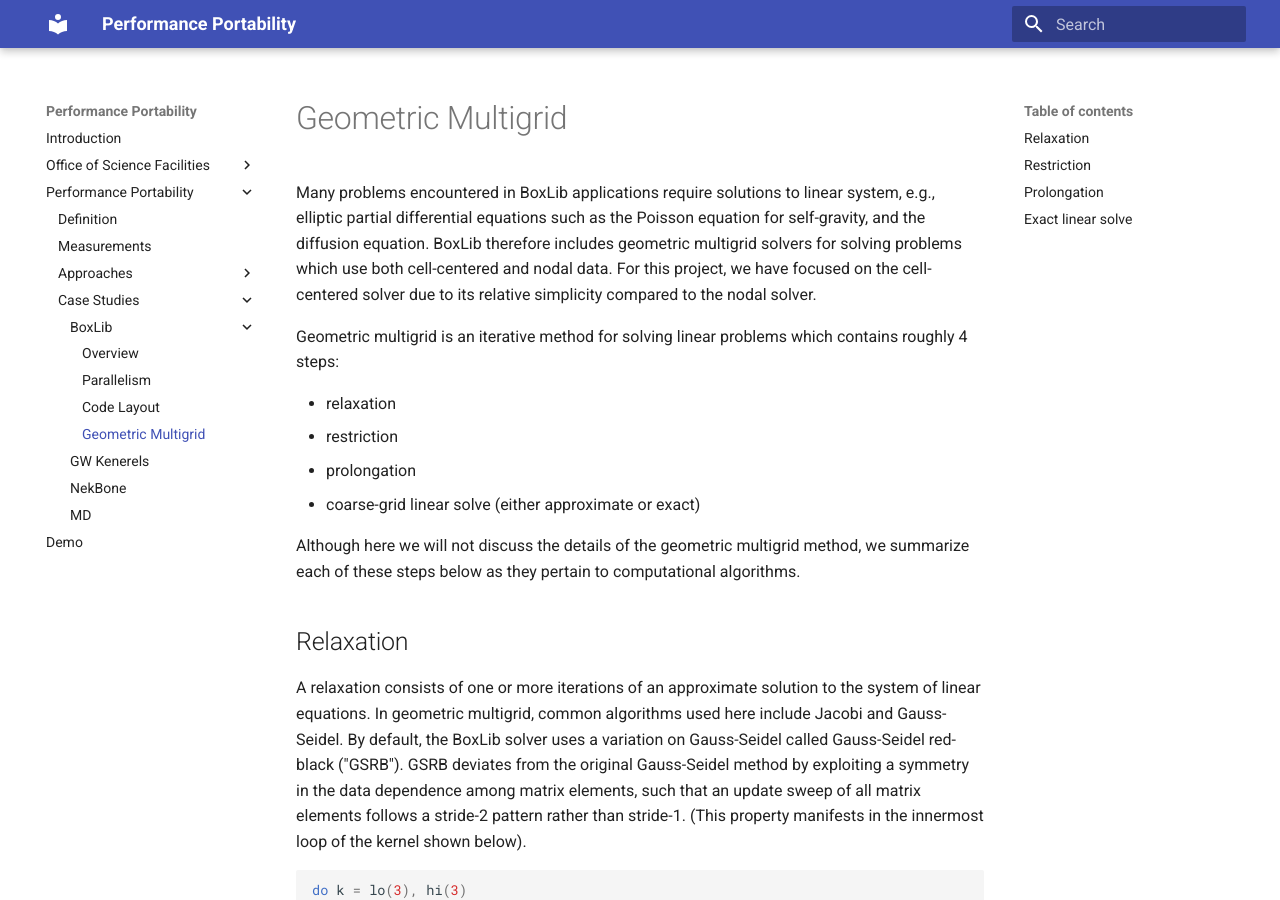
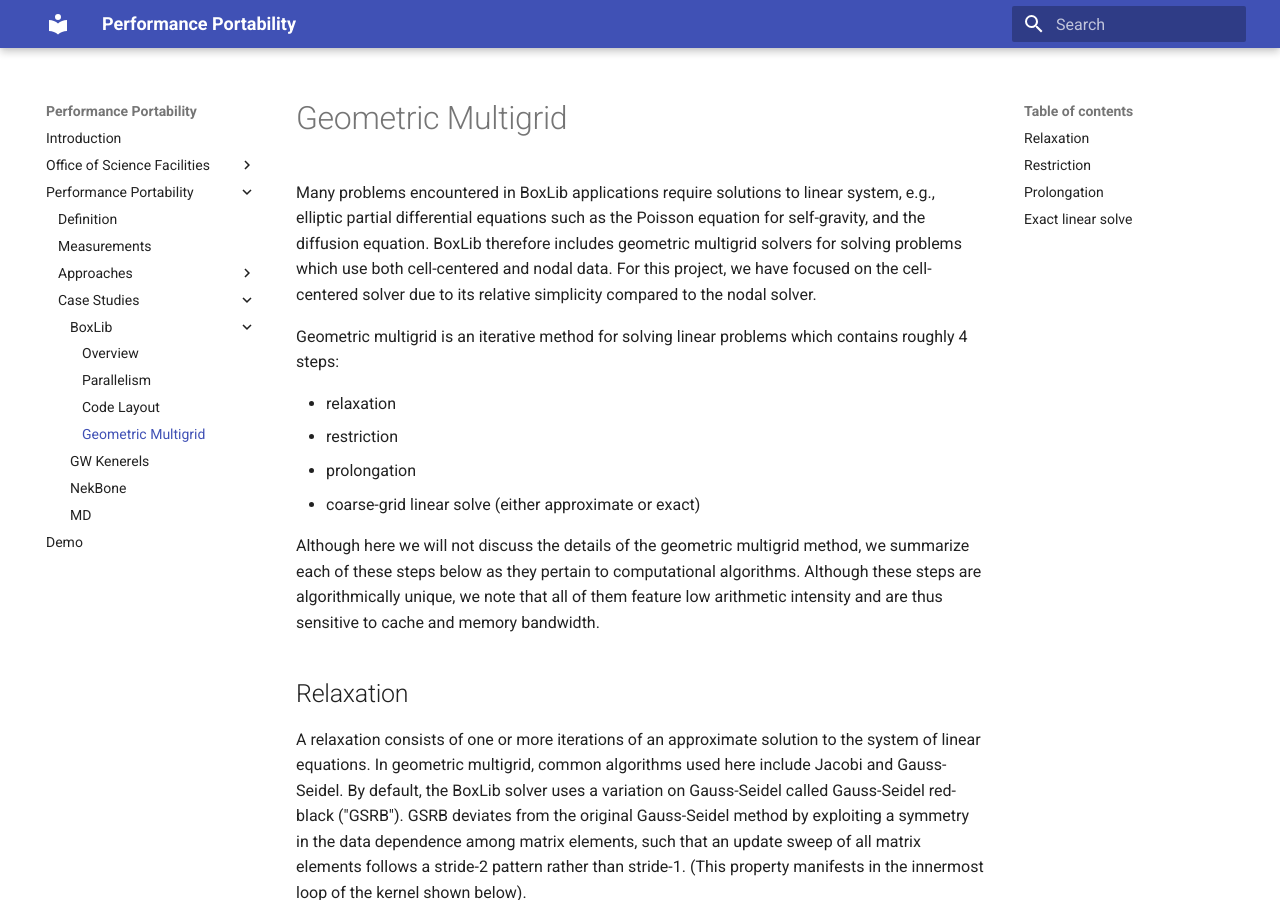
Before and after one commit to jrdeslippe/perfportsite, an MkDocs documentation site: the page built from docs/case_studies/amr/multigrid.md, in a window 1280 px wide and 900 px high. Built offline with MkDocs 1.6.1 and Material for MkDocs 9.7.7, drawn with Linux system fonts in a browser that asks for light colours; formulas are drawn with MathJax 3; old or Windows-style settings are respelled for this version of MkDocs.

Commit message:
BoxLib: add note that all multigrid steps have low AI

```diff
--- a/docs/case_studies/amr/multigrid.md
+++ b/docs/case_studies/amr/multigrid.md
@@ -18,7 +18,9 @@
 
 Although here we will not discuss the details of the geometric multigrid
 method, we summarize each of these steps below as they pertain to computational
-algorithms.
+algorithms. Although these steps are algorithmically unique, we note that all
+of them feature low arithmetic intensity and are thus sensitive to cache and
+memory bandwidth.
 
 ## Relaxation
 
```
